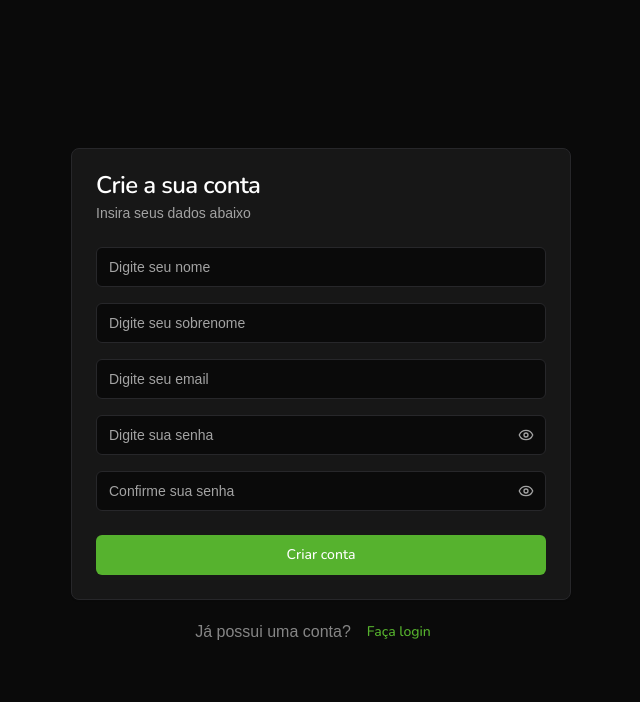
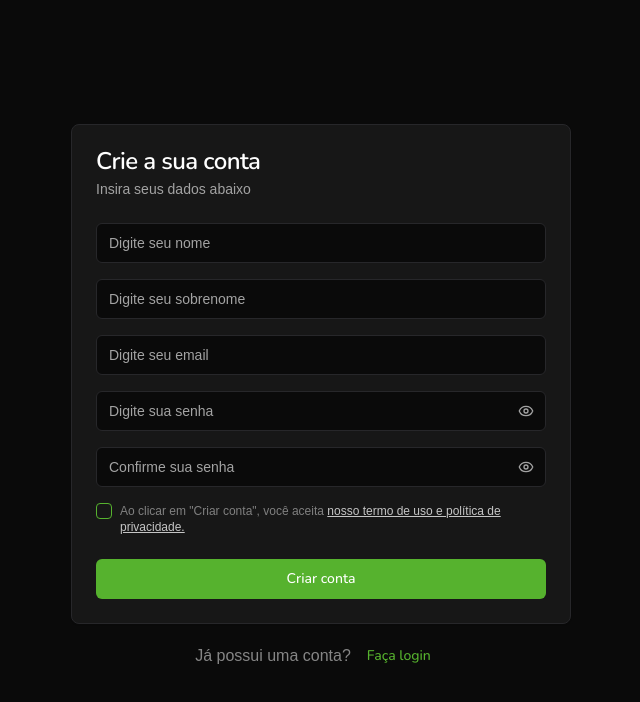
Before and after one commit to marcorezende-12/fsc-fintrack, a React (Vite) app: page /signup in a window 1280 px wide. Shown: the top 702 px of the page, without its empty margins (319-959 px from the left). Built offline with nearby package versions, Linux system fonts and the light colour scheme; a web font is replaced by a local one.

Commit message:
feat: add checkbox terms to signup form

```diff
--- a/package.json
+++ b/package.json
@@ -11,6 +11,7 @@
     "prepare": "husky"
   },
   "dependencies": {
+    "@radix-ui/react-checkbox": "^1.3.2",
     "@radix-ui/react-slot": "^1.2.3",
     "class-variance-authority": "^0.7.1",
     "clsx": "^2.1.1",
--- /dev/null
+++ b/src/components/ui/checkbox.jsx
@@ -0,0 +1,25 @@
+import * as CheckboxPrimitive from '@radix-ui/react-checkbox'
+import { Check } from 'lucide-react'
+import * as React from 'react'
+
+import { cn } from '@/lib/utils'
+
+const Checkbox = React.forwardRef(({ className, ...props }, ref) => (
+  <CheckboxPrimitive.Root
+    ref={ref}
+    className={cn(
+      'peer h-4 w-4 shrink-0 rounded-sm border border-primary ring-offset-background focus-visible:outline-none focus-visible:ring-2 focus-visible:ring-ring focus-visible:ring-offset-2 disabled:cursor-not-allowed disabled:opacity-50 data-[state=checked]:bg-primary data-[state=checked]:text-primary-foreground',
+      className
+    )}
+    {...props}
+  >
+    <CheckboxPrimitive.Indicator
+      className={cn('flex items-center justify-center text-current')}
+    >
+      <Check className="h-4 w-4" />
+    </CheckboxPrimitive.Indicator>
+  </CheckboxPrimitive.Root>
+))
+Checkbox.displayName = CheckboxPrimitive.Root.displayName
+
+export { Checkbox }
--- a/src/pages/signup.jsx
+++ b/src/pages/signup.jsx
@@ -10,6 +10,7 @@
   CardHeader,
   CardTitle,
 } from '@/components/ui/card'
+import { Checkbox } from '@/components/ui/checkbox'
 import { Input } from '@/components/ui/input'
 
 const SignupPage = () => {
@@ -26,6 +27,20 @@
           <Input placeholder="Digite seu email" />
           <PasswordInput />
           <PasswordInput placeholder="Confirme sua senha" />
+          <div className="items-top flex space-x-2">
+            <Checkbox id="terms" />
+            <div className="grid gap-1.5 leading-none">
+              <label
+                htmlFor="terms"
+                className="text-xs text-muted-foreground opacity-75"
+              >
+                Ao clicar em "Criar conta", você aceita{' '}
+                <a href="#" className="text-white underline">
+                  nosso termo de uso e política de privacidade.
+                </a>
+              </label>
+            </div>
+          </div>
         </CardContent>
         <CardFooter>
           <Button className="w-full">Criar conta</Button>
```
Also changed, not shown: 1 other file (tests, documents, lock files or other folders).
